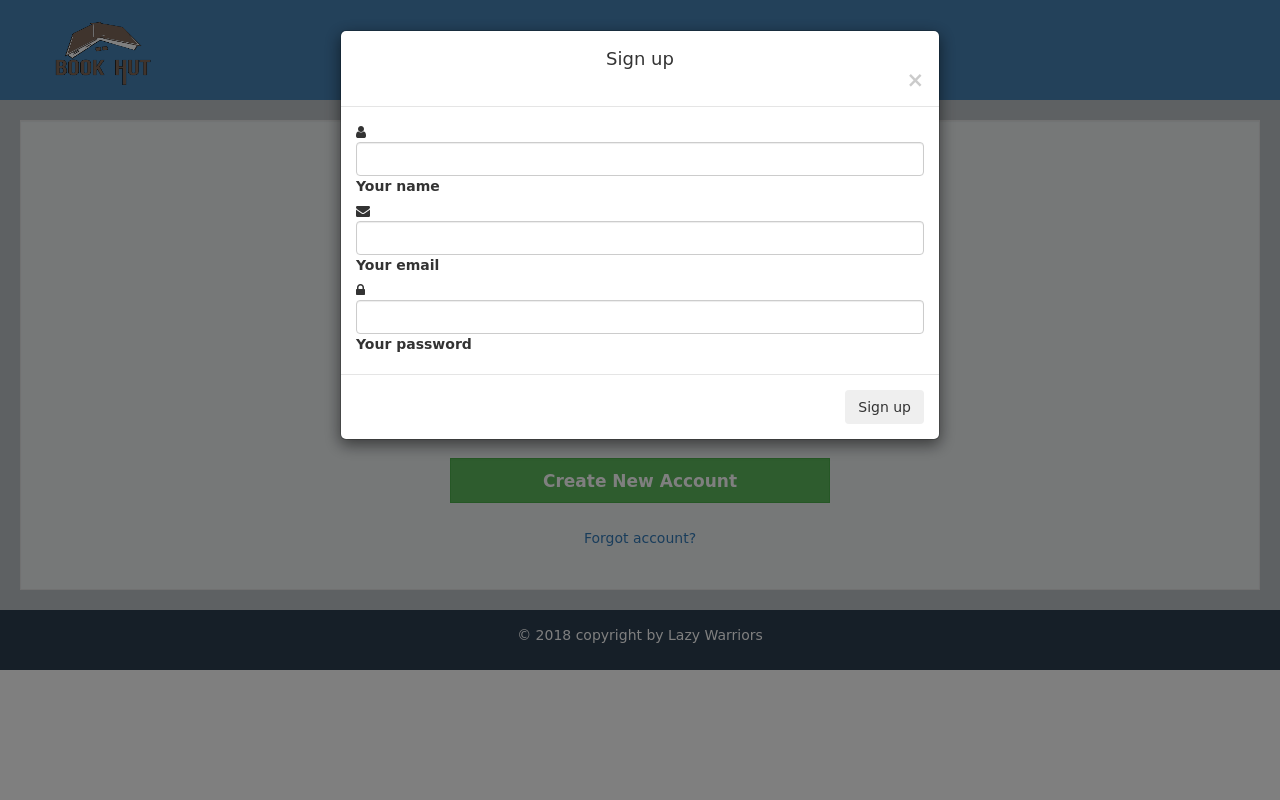
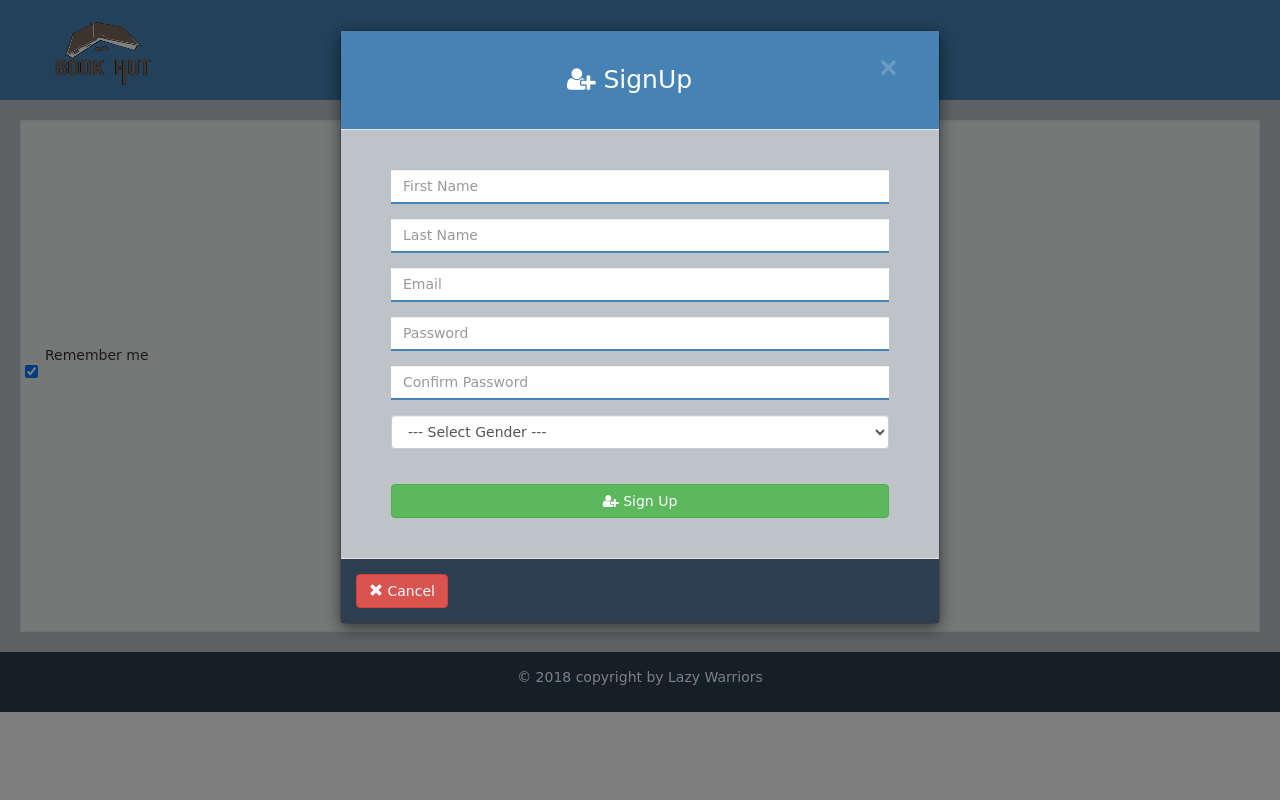
Before and after one commit to FirozKabir65/bookhut, a PHP site: page / in a window 1280 px wide, after a click on "Create New Account". Run offline with PHP 8.4, Linux system fonts and the light colour scheme.

Commit message:
sign up form done

```diff
--- a/index.html
+++ b/index.html
@@ -3,7 +3,7 @@
 <head>
 	<meta charset="UTF-8">
 	<meta name="viewport" content="width=device-width, initial-scale=1, shrink-to-fit=no">
-	<!-- <link rel="stylesheet" href="css/bootstrap.min.css"> -->
+	<link rel="stylesheet" href="css/bootstrap.min.css">
 	<link rel="stylesheet" href="css/font-awesome.min.css">
 	<link rel="stylesheet" href="css/animate.css">
 	<link rel="stylesheet" href="https://maxcdn.bootstrapcdn.com/bootstrap/3.3.7/css/bootstrap.min.css">
@@ -43,6 +43,11 @@
 							    </div>
 						    </div>
 						    <div class="form-group">
+						    	<div class="checkbox">
+						      	<label><input type="checkbox" value="" checked>Remember me</label>
+						    </div>
+						    </div>
+						    <div class="form-group">
 							    <div class="col-md-offset-3 col-md-6">
 							        <button type="submit" class="btn btn-primary btn-block" name="btn"><b>Log In</b></button>
 							    </div>
@@ -66,48 +71,56 @@
 	</div>
 
 
-	<div class="modal fade" id="myModal" tabindex="-1" role="dialog" aria-labelledby="myModalLabel" aria-hidden="true">
-	    <div class="modal-dialog" role="document">
+	<div class="modal fade" id="myModal" role="dialog">
+	    <div class="modal-dialog">
 
-		<!-- <div class="modal fade" id="myModal" role="dialog">
-			<div class="modal-dialog"> -->
-
+	      <!-- Modal content-->
 		    <div class="modal-content">
-	            <div class="modal-header text-center">
-	                <h4 class="modal-title w-100 font-bold">Sign up</h4>
-	                <button type="button" class="close" data-dismiss="modal" aria-label="Close">
-	                    <span aria-hidden="true">&times;</span>
-	                </button>
+		        <div class="modal-header">
+		            <button type="button" class="close" data-dismiss="modal">&times;</button>
+		            <h4><span class="fa fa-user-plus"></span> SignUp</h4>
 		        </div>
-	            <div class="modal-body mx-3">
-	                <div class="md-form">
-	                    <i class="fa fa-user prefix grey-text"></i>
-	                    <input type="text" id="orangeForm-name" class="form-control validate">
-	                    <label data-error="wrong" data-success="right" for="orangeForm-name">Your name</label>
+		        <div class="modal-body">
+		            <form role="form">
+		            	<div class="form-group">
+		              		<input type="text" class="form-control" id="firstName" name="firstName" placeholder="First Name">
 		            	</div>
-	                <div class="md-form">
-	                    <i class="fa fa-envelope prefix grey-text"></i>
-	                    <input type="email" id="orangeForm-email" class="form-control validate">
-	                    <label data-error="wrong" data-success="right" for="orangeForm-email">Your email</label>
+			            <div class="form-group">
+			              	<input type="text" class="form-control" id="lastName" name="lastName" placeholder="Last Name">
 			            </div>
-
-	                <div class="md-form">
-	                    <i class="fa fa-lock prefix grey-text"></i>
-	                    <input type="password" id="orangeForm-pass" class="form-control validate">
-	                    <label data-error="wrong" data-success="right" for="orangeForm-pass">Your password</label>
+			            <div class="form-group">
+			              	<input type="email" class="form-control" id="email" name="email" placeholder="Email">
 			            </div>
-
+			            <div class="form-group">
+			              	<input type="password" class="form-control" id="password" name="password" placeholder="Password">
 			            </div>
-	            <div class="modal-footer d-flex justify-content-center">
-	                <button class="btn btn-deep-orange">Sign up</button>
+			            <div class="form-group">
+			              	<input type="password" class="form-control" id="confirmPassword" name="confirmPassword" placeholder="Confirm Password">
+			            </div>
+			            <div class="form-group">
+			              	<select name="gender" id="gender" class="form-control">
+			              		<option value="">--- Select Gender ---</option>
+			              		<option value="0">Male</option>
+			              		<option value="1">Female</option>
+			              	</select>
+			            </div>
+			            <br>
+			            <button type="submit" class="btn btn-success btn-block" name="btn"><span class="fa fa-user-plus"></span> Sign Up</button>
+		          	</form>
+		        </div>
+		        <div class="modal-footer">
+		          	<button type="submit" class="btn btn-danger btn-default pull-left" data-dismiss="modal"><span class="glyphicon glyphicon-remove"></span> Cancel</button>
 		        </div>
 		    </div>
 	    </div>
 	</div>
-
-	<!-- <div class="text-center">
-	    <a href="" class="btn btn-default btn-rounded mb-4" data-toggle="modal" data-target="#modalRegisterForm">Launch Modal Register Form</a>
-	</div> -->
+	<script>
+		$(document).ready(function(){
+		    $("#myBtn").click(function(){
+		        $("#myModal").modal();
+		    });
+		});
+	</script>
 
 
 	<script src="js/jquerylib.js"></script>
@@ -115,6 +128,6 @@
 	<script src="js/bootstrap.min.js"></script>
 	<script src="js/wow.min.js"></script>
 	<script src="custom.js"></script>
-	<!-- <script src="js/modernizr-custom.js"></script> -->
+	<script src="js/modernizr-custom.js"></script>
 </body>
 </html>
--- a/style.css
+++ b/style.css
@@ -49,4 +49,23 @@ body, img, h3 {
       background-color: #2c3e50;
       color: white; }
 
+.modal-header {
+  background-color: #4682B4;
+  padding: 25px 40px; }
+  .modal-header h4, .modal-header .close {
+    color: white !important;
+    text-align: center;
+    font-size: 25px; }
+
+.modal-body {
+  background-color: #bdc3c7;
+  padding: 40px 50px; }
+  .modal-body form input {
+    border-radius: 0;
+    border: none;
+    border-bottom: 2px solid #4682B4; }
+
+.modal-footer {
+  background-color: #2c3e50; }
+
 /*# sourceMappingURL=style.css.map */
--- a/style.scss
+++ b/style.scss
@@ -78,3 +78,32 @@ body, img, h3 {
 		}
 	}
 }
+
+.modal-header {
+	background-color: $header;
+	padding:25px 40px;
+
+	h4, .close {
+    color:white !important;
+    text-align: center;
+    font-size: 25px;
+	}
+}
+
+.modal-body {
+	background-color: $background;
+	padding:40px 50px;
+
+	form {
+
+		input {
+			border-radius: 0;
+			border: none;
+			border-bottom: 2px solid $header;
+		}
+	}
+}
+
+.modal-footer {
+    background-color: $footer;
+}
```
Also changed, not shown: 1 other file. Lines whose indentation alone changed are shown as unchanged.
